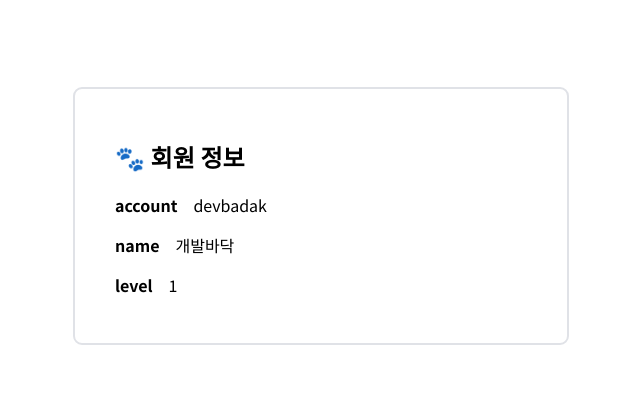
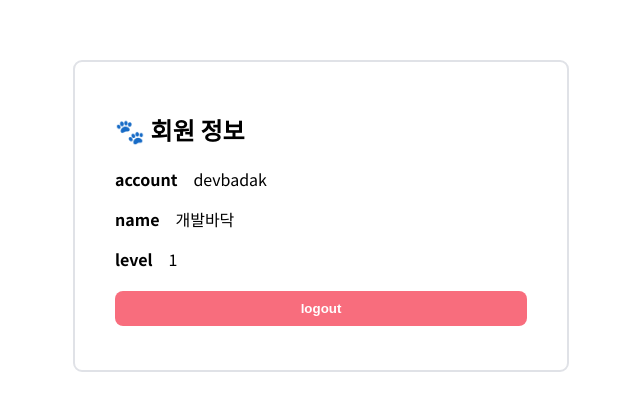
Before and after one commit to leejaycoke/pilot-react, a React (Create React App) app in the folder results/cozy60/: page /users in a window 1280 px wide. Shown: the part 184-594 px from the top of the page, without its empty margins (319-959 px from the left). Built offline with nearby package versions, Linux system fonts and the light colour scheme.

Commit message:
feat: Footer 컴포넌트 추가

```diff
--- /dev/null
+++ b/results/cozy60/src/components/Footer/Footer.tsx
@@ -0,0 +1,15 @@
+/** @jsxImportSource @emotion/react */
+import { css } from '@emotion/react';
+import React from 'react';
+import Children from '../../library/utils/children';
+
+function Footer({ children }: Children) {
+  return <footer css={footerStyle}>{children}</footer>;
+}
+
+const footerStyle = css`
+  margin-top: 20px;
+  margin-bottom: 14px;
+`;
+
+export default Footer;
--- /dev/null
+++ b/results/cozy60/src/components/Footer/index.ts
@@ -0,0 +1 @@
+export { default } from './Footer';
--- a/results/cozy60/src/pages/LoginPage.tsx
+++ b/results/cozy60/src/pages/LoginPage.tsx
@@ -1,8 +1,9 @@
 import React from 'react';
 import Card from '../components/Card';
+import LoginForm from '../components/LoginForm';
 import Input from '../components/Input';
-import LoginForm from '../components/LoginForm';
-import { BlueButton } from '../components/Button';
+import Footer from '../components/Footer';
+import Button from '../components/Button';
 import ErrorMessage from '../components/ErrorMessage';
 
 function LoginPage() {
@@ -13,9 +14,11 @@ function LoginPage() {
         <Input type="text" name="account" id="account" />
         <label htmlFor="password">Password</label>
         <Input type="password" name="password" id="password" />
-        <footer>
-          <BlueButton type="submit">submit</BlueButton>
-        </footer>
+        <Footer>
+          <Button type="submit" color="blue">
+            login
+          </Button>
+        </Footer>
         {/* FIXME :: error가 true일시 메세지 노출하도록 수정 */}
         <ErrorMessage>1~4글자만 입력할 수 있습니다.</ErrorMessage>
       </LoginForm>
--- a/results/cozy60/src/pages/UserInfoPage.tsx
+++ b/results/cozy60/src/pages/UserInfoPage.tsx
@@ -1,6 +1,8 @@
 import React from 'react';
 import Card from '../components/Card';
 import UserInfo from '../components/UserInfo';
+import Footer from '../components/Footer';
+import Button from '../components/Button';
 
 function UserInfoPage() {
   return (
@@ -11,6 +13,11 @@ function UserInfoPage() {
         <UserInfo dt="account" dd="devbadak" />
         <UserInfo dt="name" dd="개발바닥" />
         <UserInfo dt="level" dd="1" />
+        <Footer>
+          <Button type="button" color="red">
+            logout
+          </Button>
+        </Footer>
       </div>
     </Card>
   );
```
